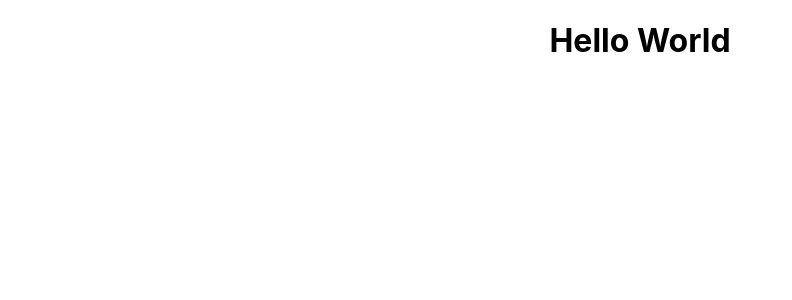
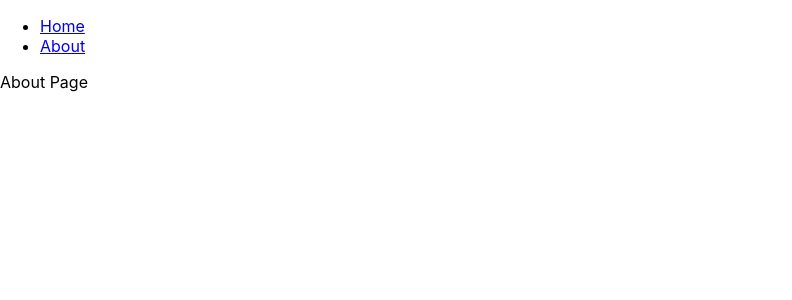
Before and after one commit to AntonyRoussos/open-ai, a React (Create React App) app: page /about in a window 1280 px wide. Shown: the top 300 px of the page, without its empty margins (0-792 px from the left). Built offline with nearby package versions, Linux system fonts and the light colour scheme.

Commit message:
Route home/about pages

```diff
--- a/package.json
+++ b/package.json
@@ -8,6 +8,7 @@
     "@testing-library/user-event": "^13.5.0",
     "react": "^18.2.0",
     "react-dom": "^18.2.0",
+    "react-router-dom": "^6.10.0",
     "react-scripts": "5.0.1",
     "web-vitals": "^2.1.4"
   },
--- a/src/App.js
+++ b/src/App.js
@@ -1,11 +1,23 @@
-import './App.css';
+import "./App.css";
+import React from "react";
+import { BrowserRouter as Router, Routes, Route } from "react-router-dom";
+import About from "./components/pages/About";
+import Home from "./components/pages/Home";
+import Header from "./components/common/Header";
+const App = () => {
 
-function App() {
+
   return (
-    <div className="App">
-      <h1>Hello World</h1>
-    </div>
+    <>
+      <Router>
+        <Header />
+        <Routes>
+          <Route path="/" element={<Home />} />
+          <Route path="/about" element={<About />} />
+        </Routes>
+      </Router>
+    </>
   );
-}
+};
 
 export default App;
--- /dev/null
+++ b/src/components/common/Header.js
@@ -0,0 +1,18 @@
+import React from "react";
+import { Link } from "react-router-dom";
+const Header = () => {
+  return (
+    <nav>
+      <ul>
+        <li>
+          <Link to="/">Home</Link>
+        </li>
+        <li>
+          <Link to="/about">About</Link>
+        </li>
+      </ul>
+    </nav>
+  );
+};
+
+export default Header;
--- /dev/null
+++ b/src/components/pages/About.js
@@ -0,0 +1,7 @@
+import React from "react";
+
+const About = () => {
+  return <div>About Page</div>;
+};
+
+export default About;
--- /dev/null
+++ b/src/components/pages/Home.js
@@ -0,0 +1,7 @@
+import React from "react";
+
+const Home = () => {
+  return <div>Home Page</div>;
+};
+
+export default Home;
```
Also changed, not shown: 1 other file (tests, documents, lock files or other folders).
